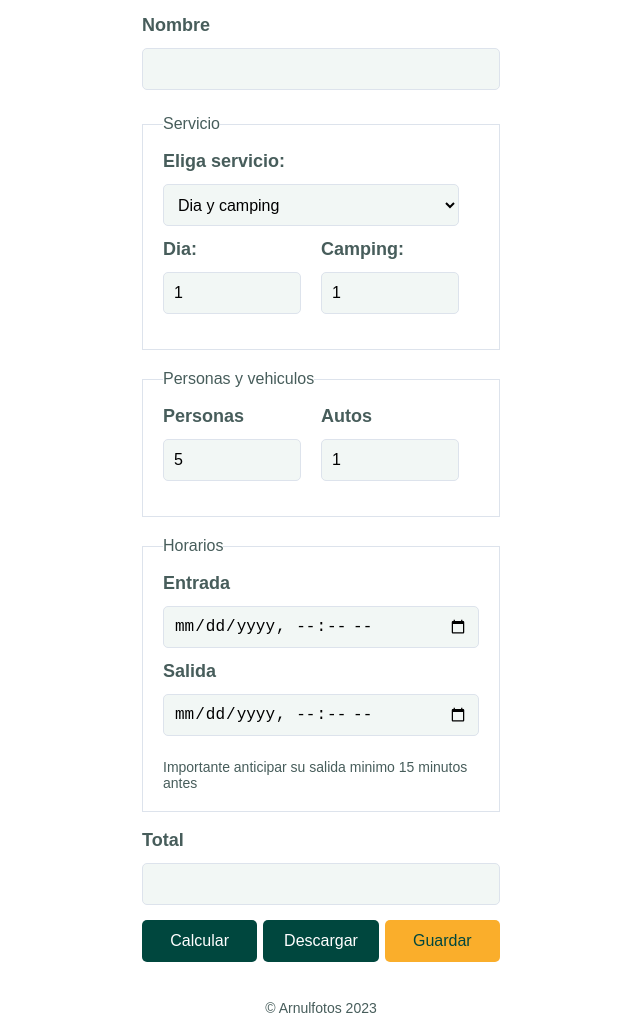
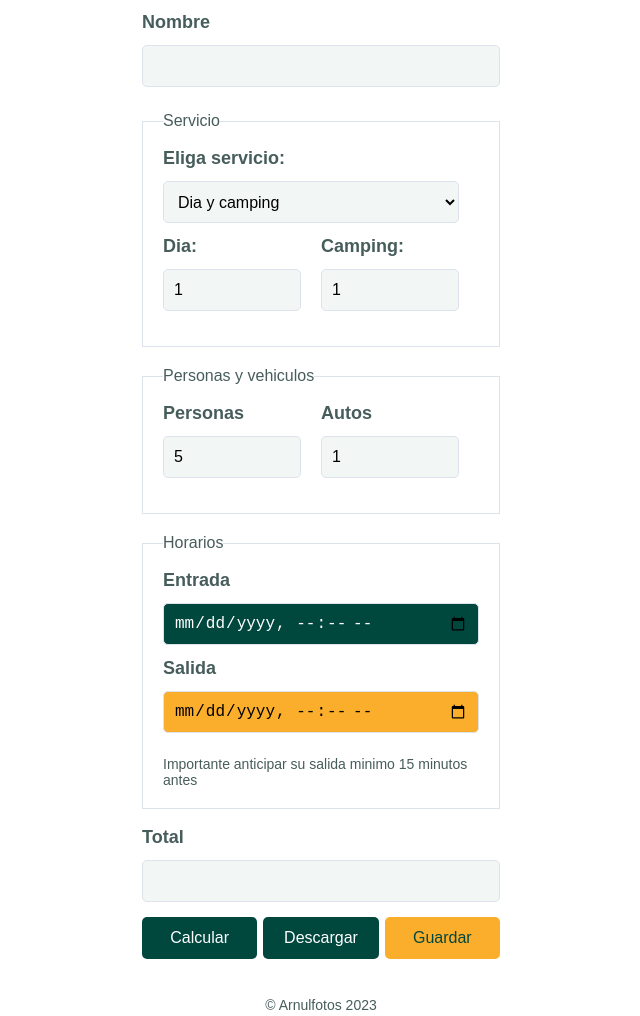
Before and after one commit to Arnulfotos/calcBLP-v2, a website built with Vite: page index.html in a window 1280 px wide. Shown: the part 84-1100 px from the top of the page, without its empty margins (319-959 px from the left). Built offline with nearby package versions, Linux system fonts and the light colour scheme.

Commit message:
agregue como hacer mas petite el ticket

```diff
--- a/index.html
+++ b/index.html
@@ -7,10 +7,9 @@
   <title>Arnulfotos mira este cambiaso</title>
   <script defer src="main.js" type="module"></script>
 
-  <!-- <link rel="preconnect" href="https://fonts.googleapis.com" />
+<!--  <link rel="preconnect" href="https://fonts.googleapis.com" />
   <link rel="preconnect" href="https://fonts.gstatic.com" crossorigin />
-  <link href="https://fonts.googleapis.com/css2?family=Figtree:wght@300;400;500;700;800;900&display=swap"
-    rel="stylesheet" /> -->
+  <link href="https://fonts.googleapis.com/css2?family=Figtree:wght@300;400;500;700;800;900&display=swap" rel="stylesheet" /> -->
   <link href="style.css" rel="stylesheet" type="text/css" />
 
 </head>
@@ -118,12 +117,12 @@
           <legend>Horarios</legend>
           <div class="horarios">
             <div>
-              <label for="entrada" class="texto-formulario">Entrada</label>
-              <input id="entrada" class="texto-input" type="datetime-local" />
+              <label for="entrada" class="texto-formulario ">Entrada</label>
+              <input id="entrada" class="texto-input entrada" type="datetime-local" />
             </div>
             <div>
               <label for="salida" class="texto-formulario">Salida </label>
-              <input id="salida" class="texto-input" type="datetime-local" />
+              <input id="salida" class="texto-input salida" type="datetime-local" />
             </div>
             <div id="diaExtraCont">
               <label for="dia-extra-cab" class="texto-formulario">Salida a las 6 p.m.</label>
--- a/main.js
+++ b/main.js
@@ -8,7 +8,8 @@ import { calcDia } from "./calcDia";
 import { printCot, endCot } from "./DOMoperators";
 import { setDates } from "./setDates";
 
-
+const botonesCont = document.getElementsByClassName("container-flex")[0]
+console.log(botonesCont)
 
 const camping = document.getElementById("camping");
 const numDePersonas = document.getElementById("num-personas");
@@ -36,6 +37,7 @@ const cabContainer = document.getElementById("num-cabana");
 const eGeneralContainer = document.getElementById("egeneral");
 const campingContainer = document.getElementById("campingCont");
 const diaExtraCont = document.getElementById('diaExtraCont')
+const service = document.getElementById('service')
 
 let delBut = document.getElementById('delete')
 
@@ -203,50 +205,15 @@ selectService.addEventListener("change", (e) => {
 //Agregar fecha
 fecha();
 
-/*document.body.addEventListener( 'click', function ( event ) {
-  if( event.target.id == 'delete' ) {
-    let cotizacion = event.target.parentNode
-console.log(cotizacion.parentNode)
-
-    let imgBody = document.getElementById('img-body')
-    imgBody.removeChild(cotizacion)
-
-    let div = document.createElement('div')
-    div.setAttribute('id', 'cotizacion')
-    imgBody.appendChild(div)
-
-  };
-
-    if (event.target.id == 'calc') {
-
-  switch (selectService.value) {
-    case "egeneral-y-camping":
-      cotizarCampingyEntrada(event);
-
-
-      break;
-
-    case "cabana":
-      cotizarCabanas(event);
-
-      break;
-    }
-
-
-}
-
-event.preventDefault();
-});
-*/
-
-//Cotizar
-
 
 //Crea ticket
 img.addEventListener("click", (e) => {
 
   let date = new Date();
   diaExtraCont.style.display = "none"
+  service.style.display = "none"
+  botonesCont.style.display = "none"
+
 
 
 
@@ -254,6 +221,7 @@ img.addEventListener("click", (e) => {
   htmlToImage.toPng(imgBody, {}).then(function(dataUrl) {
     download(dataUrl, `${date.toISOString()}-${nombre.value || "reservacion-blp"}.png`);
   });
+
 
   e.preventDefault();
 });
--- a/style.css
+++ b/style.css
@@ -14,11 +14,13 @@ padding: 0;
 
 h1 {
 font-weight: 900;
-font-size: 3.2rem;
+font-size: 3.0rem;
 color: #00473e;
 margin-bottom: 5px;
 width: 100%;
 }
+
+
 
 #service {
   width: 100%;
@@ -31,18 +33,14 @@ width: 100%;
 margin-bottom: 20px;
 }
 
-.titulo-item {
-display: flex;
-justify-content: space-between;
 
 
-}
 
 
 p {
 margin-top: 8px;
 font-size: 1.4rem;
-font-weight: 300;
+font-weight: 400;
 color: #475d5b;
 }
 
@@ -66,7 +64,7 @@ color: #475d5b;
 line-height: 16px;
 display: block;
 margin: 0 0 15px 0;
-font-weight: 700;
+font-weight: 800;
 
 }
 
@@ -75,7 +73,7 @@ padding: 8px 10px;
 width: 100%;
 min-height: 42px;
 font-size: 1.6rem;
-font-weight: 400;
+font-weight: 500;
 border-radius: 5px;
 border: 1px solid #dde3ec;
 resize: none;
@@ -129,6 +127,7 @@ padding-right: 20px;
 #diaExtraCont {
   display: flex;
 }
+
 
 
 .horarios > #diaExtraCont > label {
@@ -201,3 +200,20 @@ input {
 
 
 }
+
+.entrada {
+  background-color: #00473e;
+  color: white;
+}
+
+.salida {
+  background-color: #faae2b;
+}
+
+
+
+.titulo-item {
+  display: flex;
+  justify-content: space-between;
+
+  }
```
Also changed, not shown: 1 other file.
